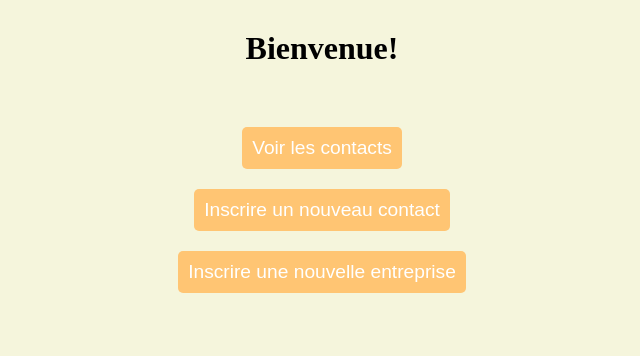
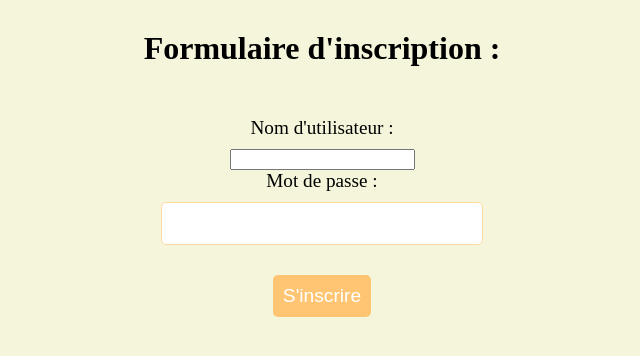
Before and after one commit to Flys3r/La-jolie-boite-a-code, a Flask app: page /form in a window 1280 px wide. Shown: the top 356 px of the page, without its empty margins (318-958 px from the left). Run offline with Flask 2, Linux system fonts and the light colour scheme; some libraries are stand-ins or nearby versions.

Commit message:
Update form.html

```diff
--- a/templates/form.html
+++ b/templates/form.html
@@ -7,11 +7,13 @@
     <link rel="stylesheet" href="{{ url_for('static', filename='style.css') }}">
 </head>
 <body>
-    <h1>Bienvenue!</h1>
-	<div class="container">
-        <a href=".contacts.html"><button>Voir les contacts</button></a>
-		<a href=".inscriptioncontacts.html"><button>Inscrire un nouveau contact</button></a>
-        <a href=".inscriptionboites.html"><button>Inscrire une nouvelle entreprise</button></a>
-	</div>
+    <h1>Formulaire d'inscription :</h1>
+    <form action="{{ url_for('register') }}" method="post">
+        <label for="nomUtilisateur">Nom d'utilisateur :</label>
+        <input type="text" id="nomUtilisateur" name="nomUtilisateur" required>
+        <label for="mdp">Mot de passe :</label>
+        <input type="password" id="mdp" name="mdp" required>
+        <button type="submit">S'inscrire</button>
+    </form>
 </body>
 </html>
```
